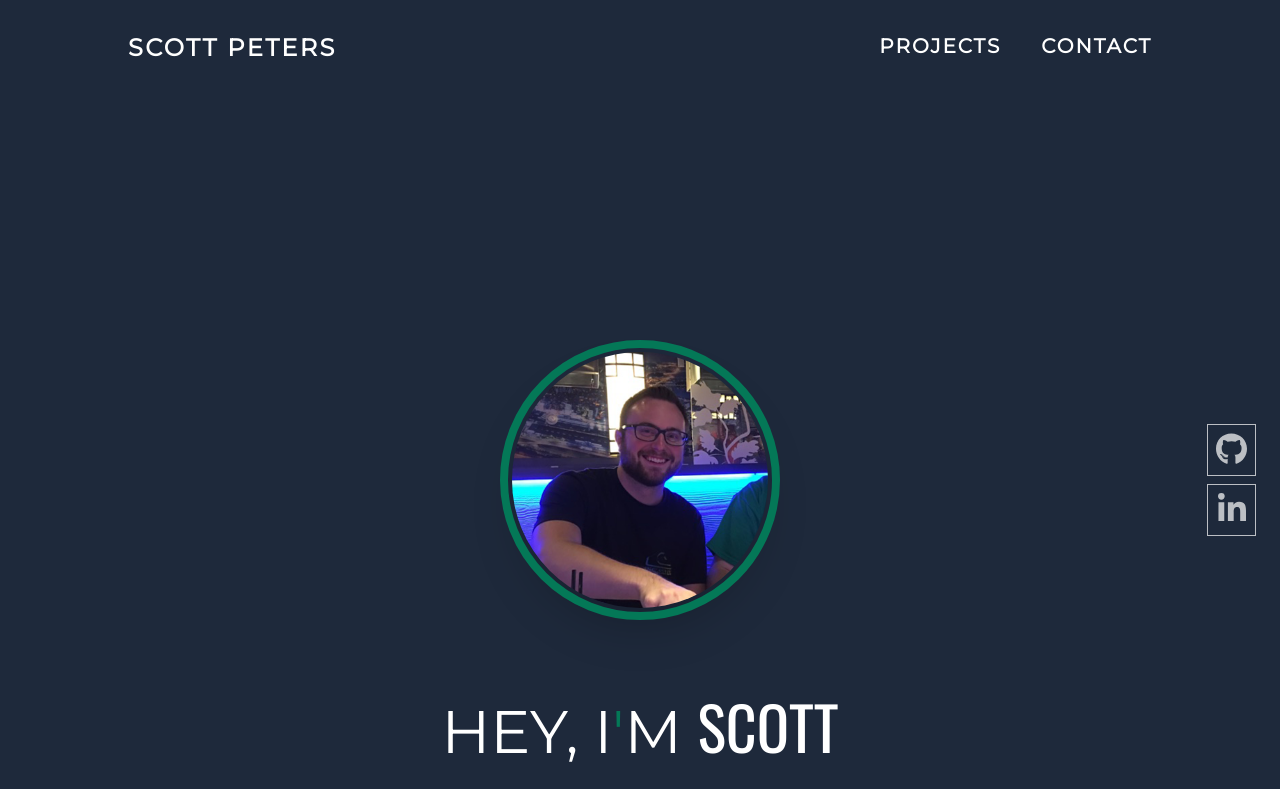
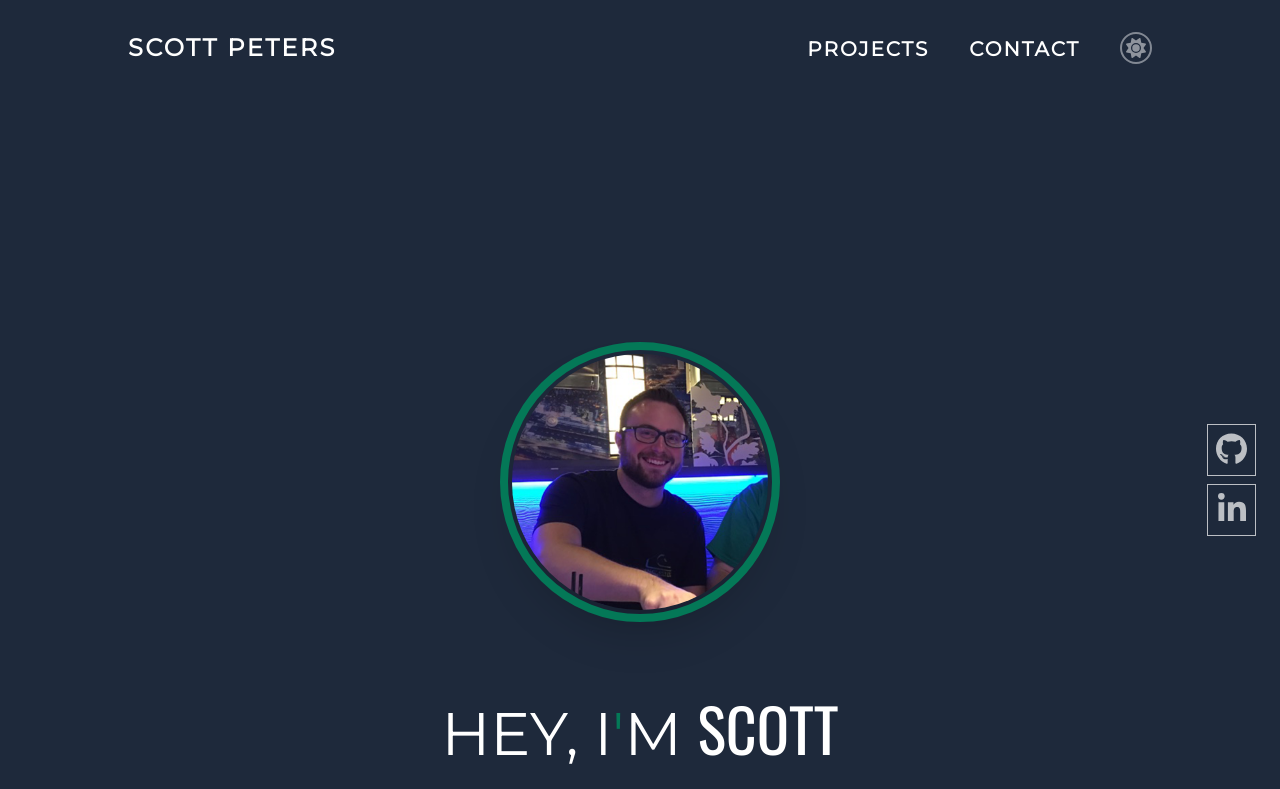
Before and after one commit to Blathe/personal-portfolio, a Next.js app: page / in a window 1280 px wide. Shown: the top 789 px of the page. Built offline with nearby package versions, Linux system fonts and the light colour scheme.

Commit message:
finished dark mode functionality

```diff
--- /dev/null
+++ b/components/ThemeToggleButton.js
@@ -0,0 +1,30 @@
+import React, { useState } from "react";
+import { FontAwesomeIcon } from "@fortawesome/react-fontawesome"; // Import the FontAwesomeIcon component
+import { faMoon, faSun } from "@fortawesome/free-solid-svg-icons"; // import the icons you need
+
+import { useThemeContext } from '../context/theme';
+
+const ThemeToggleButton = (props) => {
+  const [theme, setTheme] = useThemeContext();
+
+  return (
+    <div className="dark:text-white">
+      <button aria-label="tiggle theme button" onClick={() => {
+        let currentTheme = theme;
+        if (currentTheme === "dark"){
+          setTheme("light");
+        } else {
+          setTheme("dark");
+        }
+      }}>
+        <FontAwesomeIcon
+          className="hover:rotate-45 transition duration-500 border border-2 rounded-full p-1 opacity-50 hover:opacity-100"
+          icon={theme === "dark" ? faSun : faMoon}
+          size="lg"
+        />
+      </button>
+    </div>
+  );
+};
+
+export default ThemeToggleButton;
--- a/components/header.js
+++ b/components/header.js
@@ -1,4 +1,5 @@
 import MobileNav from "../components/mobileNav.js";
+import ThemeToggleButton from '../components/ThemeToggleButton.js';
 
 const Header = () => {
 
@@ -24,7 +25,7 @@ const Header = () => {
               </h2>
             </div>
             <div>
-              <ul className="hidden md:inline-flex gap-2 md:gap-10">
+              <ul className="hidden md:inline-flex items-center gap-2 md:gap-10">
                 <li>
                   <button
                     aria-label="projects-button"
@@ -47,6 +48,9 @@ const Header = () => {
                     Contact
                   </button>
                 </li>
+                <li>
+                  <ThemeToggleButton />
+                </li>
               </ul>
             </div>
 
--- /dev/null
+++ b/context/theme.js
@@ -0,0 +1,17 @@
+import React, { useState, createContext, useContext } from 'react';
+
+const Context = createContext();
+
+const Theme = ({children}) => {
+  const [theme, setTheme] = useState('dark');
+
+  return (
+    <Context.Provider value={[theme, setTheme]}>{children}</Context.Provider>
+  )
+}
+
+const useThemeContext = () => {
+    return useContext(Context);
+}
+
+export { Theme, useThemeContext }
--- a/pages/_app.js
+++ b/pages/_app.js
@@ -3,9 +3,15 @@ import { config } from "@fortawesome/fontawesome-svg-core";
 config.autoAddCss = false; // Tell Font Awesome to skip adding the CSS automatically since it's being imported above
 import '../styles/globals.css'
 
+import { Theme } from '../context/theme';
+
 
 function MyApp({ Component, pageProps }) {
-  return <Component {...pageProps} />
+  return (
+    <Theme>
+      <Component {...pageProps} />
+    </Theme>
+  )
 }
 
 export default MyApp
--- a/pages/index.js
+++ b/pages/index.js
@@ -1,4 +1,4 @@
-import { useState } from 'react';
+import { useState, createContext, useContext } from 'react';
 import Head from "next/head";
 
 import AboutSection from "../components/about.js";
@@ -9,8 +9,10 @@ import ContactSection from "../components/contactSection.js";
 import Footer from "../components/footer.js";
 import Header from "../components/header.js";
 
+import { useThemeContext } from '../context/theme';
+
 export default function Home() {
-  const [theme, setTheme] = useState("dark");
+  const [theme, setTheme] = useThemeContext();
 
 
   return (
```
